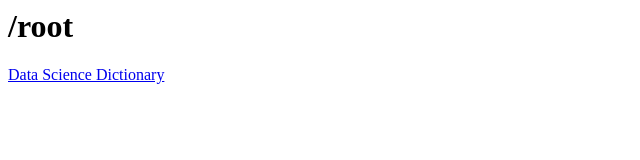
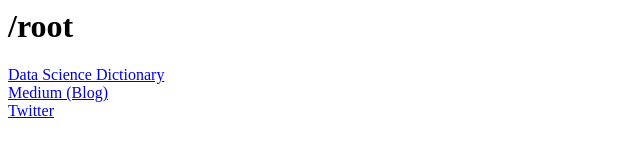
Before and after one commit to roopsmall/roopsmall.github.io, a plain HTML site: page index.html in a window 1280 px wide. Shown: the whole page, without its empty margins (0-640 px from the left). Drawn offline with Linux system fonts and the light colour scheme.

Commit message:
Update index.html

```diff
--- a/index.html
+++ b/index.html
@@ -7,6 +7,8 @@
 <h1>/root</h2>
 <p>
 <a href="http://roopsmall.github.io/data-science-dictionary">Data Science Dictionary</a><br>
+<a href="https://medium.com/@roopsmall">Medium (Blog)</a><br>
+<a href="https://twitter.com/roopsmall">Twitter</a><br>
 </p>
 </body>
 
```
